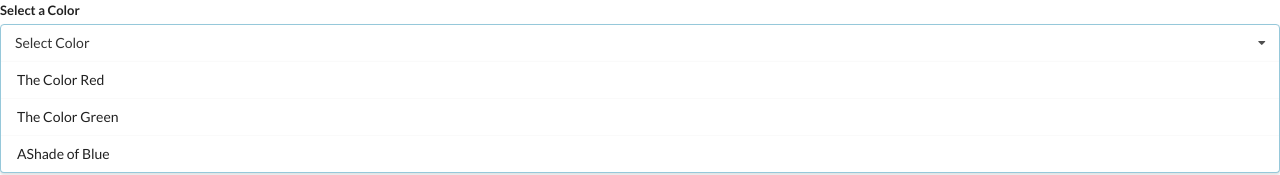
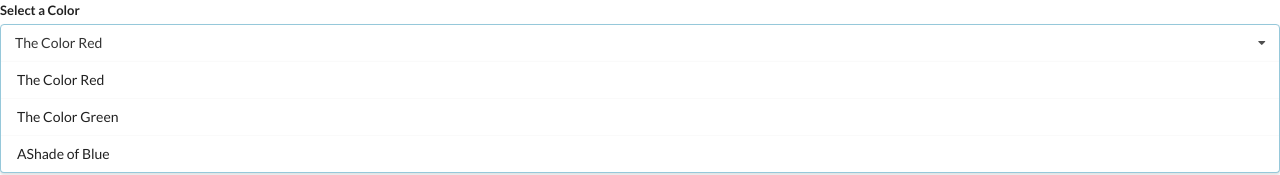
Before and after one commit to jhell85/React-Widgets, a React (Create React App) app: page / in a window 1280 px wide. Shown: the top 175 px of the page. Built offline with nearby package versions, Linux system fonts and the light colour scheme.

Commit message:
add selected props and selected useState in app

```diff
--- a/src/App.js
+++ b/src/App.js
@@ -1,4 +1,4 @@
-import React from "react";
+import React, { useState } from "react";
 import Accordion from "./components/Accordion";
 import Search from "./components/Search";
 import Dropdown from "./components/Dropdown";
@@ -34,9 +34,14 @@
 ];
 
 export default () => {
+  const [selected, setSelected] = useState(options[0]);
   return (
     <div>
-      <Dropdown options={options} />{" "}
+      <Dropdown
+        selected={selected}
+        onSelectedChange={setSelected}
+        options={options}
+      />{" "}
     </div>
   );
 };
--- a/src/components/Dropdown.js
+++ b/src/components/Dropdown.js
@@ -1,9 +1,13 @@
 import React from "react";
 
-const Dropdown = ({ options }) => {
+const Dropdown = ({ options, selected, onSelectedChange }) => {
   const renderedOptions = options.map((option) => {
     return (
-      <div key={option.value} className="item">
+      <div
+        key={option.value}
+        className="item"
+        onClick={() => onSelectedChange(option)}
+      >
         {option.label}
       </div>
     );
@@ -15,7 +19,7 @@
         <label className="label">Select a Color</label>
         <div className="ui selection dropdown visible active">
           <i className="dropdown icon"></i>
-          <div className="text">Select Color</div>
+          <div className="text">{selected.label}</div>
           <div className="menu visible transition">{renderedOptions}</div>
         </div>
       </div>
```
